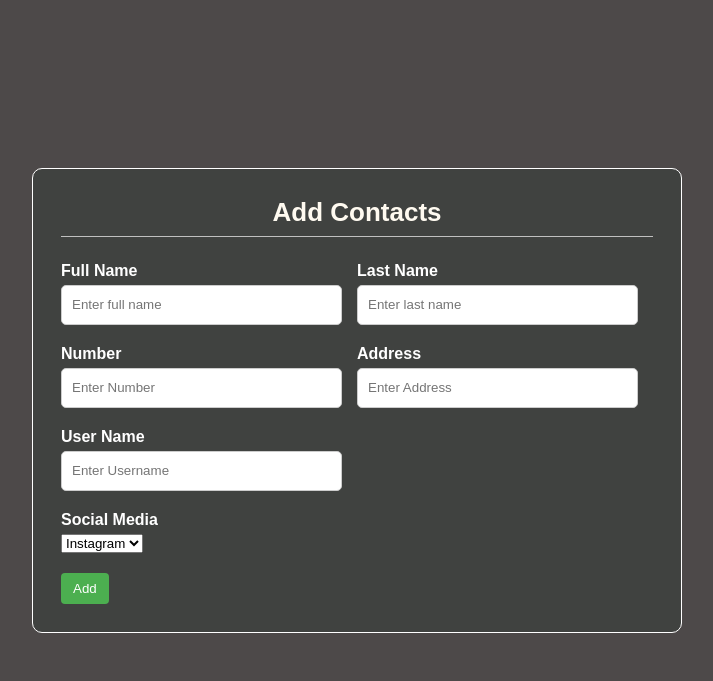
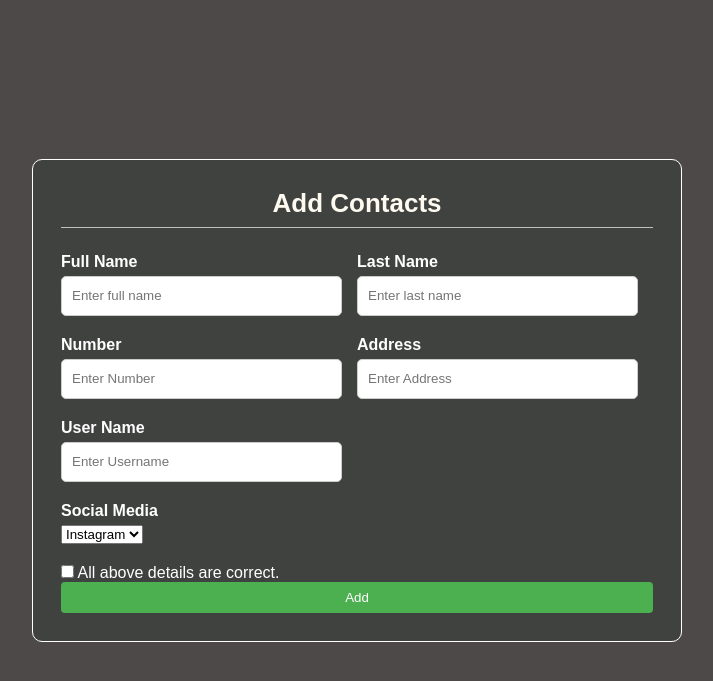
Before and after one commit to UjjwalMrzn/PhoneBook, a Django app: template accounts/templates/accounts/add.html in a window 1280 px wide. Shown: the top 681 px of the page, without its empty margins (283-996 px from the left). Run offline with Django 3.2, Linux system fonts and the light colour scheme; the template is opened without the code that fills it, so the values that code supplies are empty; some libraries are stand-ins or nearby versions.

Commit message:
check box

```diff
--- a/accounts/templates/accounts/add.html
+++ b/accounts/templates/accounts/add.html
@@ -74,14 +74,18 @@ h2{
     color:#ffffff;
     font-weight: bold;
 }
+
+.form-check label{
+  color: #ffffff;
+}
 .button-container button{
+    width: 100%;
     background-color: #4CAF50; /* Green */
     color: white;
     padding: 8px 12px;
     border: none;
     border-radius: 4px;
     cursor: pointer;
-
 }
 
 .button-container:hover {
@@ -126,14 +130,27 @@ h2{
           <option value="Twitter">Twitter</option>
         </select>
         </div>
+      </div>
+
+        <div class="form-check">
+          <input class="form-check-input" type="checkbox" value="" id="invalidCheck2" required>
+          <label class="form-check-label" for="invalidCheck2">
+            All above details are correct.
+          </label>
 
 
-      </div>
       <div class="button-container">
-        <button>
+      <form action="/delete/" method="post" style="display: inline;">
+        {% csrf_token %}
+        <button type="submit">Add</button> <!-- add button -->
+      </form>
+    </div>
+
+      <!-- <div class="button-container">
+        <button type="submit">
           Add
         </button>
-      </div>
+      </div> -->
     </form>
 
   </div>
```
